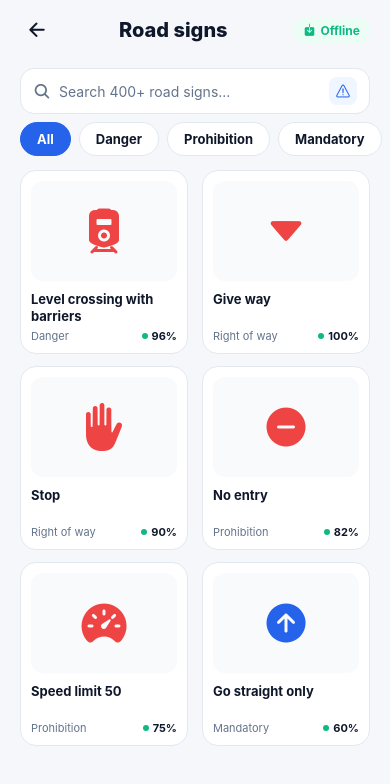
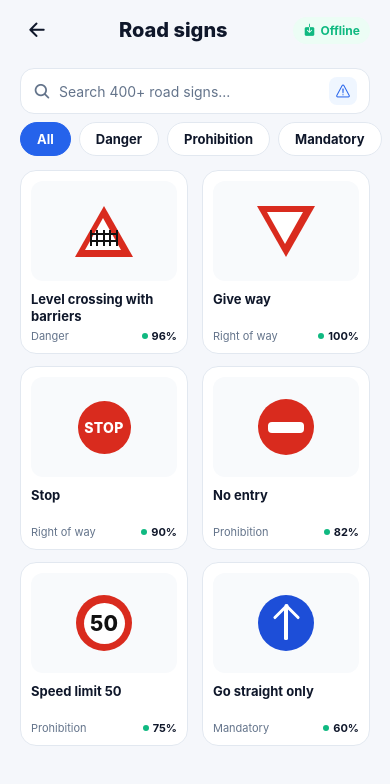
Before and after one commit to abdul-kader138/tmm-patente-app, a React Native app: screen /RoadSigns in a window 390 px wide. Shown: the top 784 px of the page. Built offline with nearby package versions, Linux system fonts and the light colour scheme.

Commit message:
fix(learn): restore RoadSignsScreen export with pure vector RoadSignGlyph pictograms

```diff
--- a/src/screens/learn/RoadSignsScreen.tsx
+++ b/src/screens/learn/RoadSignsScreen.tsx
@@ -1,13 +1,14 @@
-import React, { useState } from 'react';
+import React, { useState, useCallback } from 'react';
 import {
   View,
   Text,
   StyleSheet,
   TouchableOpacity,
-  SafeAreaView,
   FlatList,
   TextInput,
+  BackHandler,
 } from 'react-native';
+import { SafeAreaView } from 'react-native-safe-area-context';
 import { useNavigation } from '@react-navigation/native';
 import { NativeStackNavigationProp } from '@react-navigation/native-stack';
 import { RootStackParamList } from '../../navigation/types';
@@ -16,63 +17,256 @@ import { Ionicons } from '@expo/vector-icons';
 
 type NavigationProp = NativeStackNavigationProp<RootStackParamList>;
 
-interface RoadSign {
+/**
+ * Road-sign pictograms drawn with plain React Native Views.
+ * No images, no cropped screenshots and no extra packages.
+ * Sizes are in dp and were measured from the 780px-wide (2x) mockup.
+ */
+
+export type RoadSignGlyphType =
+  | 'levelCrossing'
+  | 'giveWay'
+  | 'stop'
+  | 'noEntry'
+  | 'speedLimit50'
+  | 'goStraight';
+
+const RED = '#D92B1E';
+const BLUE = '#1D4ED8';
+const WHITE = '#FFFFFF';
+const BLACK = '#111111';
+
+const ROUND_SIZE = 56;
+const TRI_W = 58;
+const TRI_H = 51;
+const TRI_BORDER = 6;
+const STOP_SIZE = 53;
+
+/* -------------------------------------------------------------------------- */
+/* Triangle (red frame + white fill), built with the CSS border technique      */
+/* -------------------------------------------------------------------------- */
+
+interface TriangleProps {
+  direction: 'up' | 'down';
+  children?: React.ReactNode;
+}
+
+const Triangle: React.FC<TriangleProps> = ({ direction, children }) => {
+  const w = TRI_W;
+  const h = TRI_H;
+  const half = w / 2;
+
+  const leg = Math.sqrt(half * half + h * h);
+  const inradius = (w * h) / (w + 2 * leg);
+  const k = (inradius - TRI_BORDER) / inradius;
+  const innerW = w * k;
+  const innerH = h * k;
+  const innerLeft = (w - innerW) / 2;
+  const innerTop =
+    direction === 'down'
+      ? inradius - k * inradius
+      : h - inradius + k * inradius - innerH;
+
+  const build = (tw: number, th: number, color: string) =>
+    direction === 'down'
+      ? {
+          width: 0,
+          height: 0,
+          borderLeftWidth: tw / 2,
+          borderRightWidth: tw / 2,
+          borderTopWidth: th,
+          borderLeftColor: 'transparent',
+          borderRightColor: 'transparent',
+          borderTopColor: color,
+        }
+      : {
+          width: 0,
+          height: 0,
+          borderLeftWidth: tw / 2,
+          borderRightWidth: tw / 2,
+          borderBottomWidth: th,
+          borderLeftColor: 'transparent',
+          borderRightColor: 'transparent',
+          borderBottomColor: color,
+        };
+
+  return (
+    <View style={{ width: w, height: h }}>
+      <View style={[styles.abs, build(w, h, RED)]} />
+      <View style={[styles.abs, { left: innerLeft, top: innerTop }, build(innerW, innerH, WHITE)]} />
+      {children && (
+        <View
+          style={[
+            styles.abs,
+            styles.center,
+            { left: innerLeft, top: innerTop, width: innerW, height: innerH },
+          ]}
+        >
+          {children}
+        </View>
+      )}
+    </View>
+  );
+};
+
+/* -------------------------------------------------------------------------- */
+/* Individual Sign Glyphs                                                      */
+/* -------------------------------------------------------------------------- */
+
+const BARRIER_W = 28;
+const BARRIER_H = 16;
+const POST_DIST = (BARRIER_W - 2) / 4;
+
+const LevelCrossing = () => (
+  <Triangle direction="up">
+    <View style={{ width: BARRIER_W, height: BARRIER_H, marginTop: 7 }}>
+      <View style={[styles.barrierRail, { top: 3.5, height: 2.2 }]} />
+      <View style={[styles.barrierRail, { bottom: 3.5, height: 2.2 }]} />
+      {[0, 1, 2, 3, 4].map((i) => (
+        <View key={i} style={[styles.barrierPost, { left: i * POST_DIST }]} />
+      ))}
+    </View>
+  </Triangle>
+);
+
+const GiveWay = () => <Triangle direction="down" />;
+
+const Stop = () => (
+  <View style={[styles.circle, { backgroundColor: RED, width: STOP_SIZE, height: STOP_SIZE }]}>
+    <Text style={styles.stopText}>STOP</Text>
+  </View>
+);
+
+const NoEntry = () => (
+  <View style={[styles.circle, { backgroundColor: RED }]}>
+    <View style={styles.noEntryBar} />
+  </View>
+);
+
+const SpeedLimit: React.FC<{ value: number }> = ({ value }) => (
+  <View style={[styles.circle, { backgroundColor: RED }]}>
+    <View style={styles.speedInner}>
+      <Text style={styles.speedText}>{value}</Text>
+    </View>
+  </View>
+);
+
+const ARROW_W = 22;
+const ARROW_H = 33;
+const ARROW_STROKE = 3.2;
+const ARROW_ARM = 20;
+
+const GoStraight = () => (
+  <View style={[styles.circle, { backgroundColor: BLUE }]}>
+    <View style={{ width: ARROW_W, height: ARROW_H }}>
+      <View
+        style={{
+          position: 'absolute',
+          left: (ARROW_W - ARROW_STROKE) / 2,
+          top: 0,
+          width: ARROW_STROKE,
+          height: ARROW_H,
+          borderRadius: ARROW_STROKE / 2,
+          backgroundColor: WHITE,
+        }}
+      />
+      <View
+        style={[
+          styles.arrowArm,
+          { left: ARROW_W / 4 - ARROW_ARM / 2, transform: [{ rotate: '-45deg' }] },
+        ]}
+      />
+      <View
+        style={[
+          styles.arrowArm,
+          { left: (ARROW_W * 3) / 4 - ARROW_ARM / 2, transform: [{ rotate: '45deg' }] },
+        ]}
+      />
+    </View>
+  </View>
+);
+
+/* -------------------------------------------------------------------------- */
+/* Public RoadSignGlyph component                                              */
+/* -------------------------------------------------------------------------- */
+
+export interface RoadSignGlyphProps {
+  type: RoadSignGlyphType;
+}
+
+export const RoadSignGlyph: React.FC<RoadSignGlyphProps> = ({ type }) => {
+  switch (type) {
+    case 'levelCrossing':
+      return <LevelCrossing />;
+    case 'giveWay':
+      return <GiveWay />;
+    case 'stop':
+      return <Stop />;
+    case 'noEntry':
+      return <NoEntry />;
+    case 'speedLimit50':
+      return <SpeedLimit value={50} />;
+    case 'goStraight':
+      return <GoStraight />;
+    default:
+      return null;
+  }
+};
+
+/* -------------------------------------------------------------------------- */
+/* RoadSignsScreen                                                            */
+/* -------------------------------------------------------------------------- */
+
+interface RoadSignItem {
   id: number;
   name: string;
   category: string;
   masteryPercent: number;
-  iconName: any;
-  iconColor: string;
+  glyph: RoadSignGlyphType;
 }
 
-const ROAD_SIGNS: RoadSign[] = [
+const ROAD_SIGNS: RoadSignItem[] = [
   {
     id: 1,
     name: 'Level crossing with barriers',
     category: 'Danger',
     masteryPercent: 96,
-    iconName: 'train',
-    iconColor: '#EF4444',
+    glyph: 'levelCrossing',
   },
   {
     id: 2,
     name: 'Give way',
     category: 'Right of way',
     masteryPercent: 100,
-    iconName: 'caret-down',
-    iconColor: '#EF4444',
+    glyph: 'giveWay',
   },
   {
     id: 3,
     name: 'Stop',
     category: 'Right of way',
     masteryPercent: 90,
-    iconName: 'hand-left',
-    iconColor: '#EF4444',
+    glyph: 'stop',
   },
   {
     id: 4,
     name: 'No entry',
     category: 'Prohibition',
     masteryPercent: 82,
-    iconName: 'remove-circle',
-    iconColor: '#EF4444',
+    glyph: 'noEntry',
   },
   {
     id: 5,
     name: 'Speed limit 50',
     category: 'Prohibition',
     masteryPercent: 75,
-    iconName: 'speedometer',
-    iconColor: '#EF4444',
+    glyph: 'speedLimit50',
   },
   {
     id: 6,
     name: 'Go straight only',
     category: 'Mandatory',
     masteryPercent: 60,
-    iconName: 'arrow-up-circle',
-    iconColor: '#2563EB',
+    glyph: 'goStraight',
   },
 ];
 
@@ -85,11 +279,43 @@ export const RoadSignsScreen: React.FC = () => {
 
   const categories = ['All', 'Danger', 'Prohibition', 'Mandatory', 'Info'];
 
+  const handleBack = useCallback(() => {
+    if (navigation.canGoBack()) {
+      navigation.goBack();
+    } else {
+      navigation.navigate('MainTabs');
+    }
+  }, [navigation]);
+
+  React.useEffect(() => {
+    const sub = BackHandler.addEventListener('hardwareBackPress', () => {
+      handleBack();
+      return true;
+    });
+    return () => sub.remove();
+  }, [handleBack]);
+
+  const filteredSigns = ROAD_SIGNS.filter((item) => {
+    const matchCat =
+      selectedCategory === 'All' ||
+      item.category.toLowerCase().includes(selectedCategory.toLowerCase());
+    const matchSearch =
+      search.trim() === '' ||
+      item.name.toLowerCase().includes(search.toLowerCase()) ||
+      item.category.toLowerCase().includes(search.toLowerCase());
+    return matchCat && matchSearch;
+  });
+
   return (
-    <SafeAreaView style={[styles.container, { backgroundColor: colors.background }]}>
+    <SafeAreaView style={[styles.container, { backgroundColor: colors.background }]} edges={['top', 'left', 'right']}>
       {/* Header */}
       <View style={styles.header}>
-        <TouchableOpacity style={styles.backButton} onPress={() => navigation.goBack()}>
+        <TouchableOpacity
+          style={styles.backButton}
+          onPress={handleBack}
+          accessibilityRole="button"
+          accessibilityLabel="Go back"
+        >
           <Ionicons name="arrow-back" size={22} color={colors.textPrimary} />
         </TouchableOpacity>
         <Text style={[styles.title, { color: colors.textPrimary }]}>Road signs</Text>
@@ -153,7 +379,7 @@ export const RoadSignsScreen: React.FC = () => {
 
       {/* 2-Column Signs Grid */}
       <FlatList
-        data={ROAD_SIGNS}
+        data={filteredSigns}
         numColumns={2}
         keyExtractor={(item) => item.id.toString()}
         columnWrapperStyle={styles.columnWrapper}
@@ -164,9 +390,9 @@ export const RoadSignsScreen: React.FC = () => {
             onPress={() => navigation.navigate('QuizQuestion', { topicId: item.id, mode: 'practice' })}
             activeOpacity={0.7}
           >
-            {/* Visual Frame */}
+            {/* Visual Frame with pure vector pictogram */}
             <View style={[styles.visualFrame, { backgroundColor: colors.cardHighlight }]}>
-              <Ionicons name={item.iconName} size={48} color={item.iconColor} />
+              <RoadSignGlyph type={item.glyph} />
             </View>
 
             {/* Info */}
@@ -312,4 +538,64 @@ const styles = StyleSheet.create({
     fontSize: 11,
     fontWeight: '700',
   },
+  abs: {
+    position: 'absolute',
+  },
+  center: {
+    alignItems: 'center',
+    justifyContent: 'center',
+  },
+  circle: {
+    width: ROUND_SIZE,
+    height: ROUND_SIZE,
+    borderRadius: ROUND_SIZE / 2,
+    alignItems: 'center',
+    justifyContent: 'center',
+  },
+  barrierRail: {
+    position: 'absolute',
+    left: 0,
+    right: 0,
+    backgroundColor: BLACK,
+  },
+  barrierPost: {
+    position: 'absolute',
+    top: 0,
+    width: 2,
+    height: BARRIER_H,
+    backgroundColor: BLACK,
+  },
+  stopText: {
+    color: WHITE,
+    fontSize: 14,
+    fontWeight: '800',
+    letterSpacing: 0.3,
+  },
+  noEntryBar: {
+    width: 36.5,
+    height: 11,
+    borderRadius: 4,
+    backgroundColor: WHITE,
+  },
+  speedInner: {
+    width: 41,
+    height: 41,
+    borderRadius: 20.5,
+    backgroundColor: WHITE,
+    alignItems: 'center',
+    justifyContent: 'center',
+  },
+  speedText: {
+    color: BLACK,
+    fontSize: 21,
+    fontWeight: '800',
+  },
+  arrowArm: {
+    position: 'absolute',
+    top: ARROW_W / 4 - ARROW_STROKE / 2,
+    width: ARROW_ARM,
+    height: ARROW_STROKE,
+    borderRadius: ARROW_STROKE / 2,
+    backgroundColor: WHITE,
+  },
 });
```
